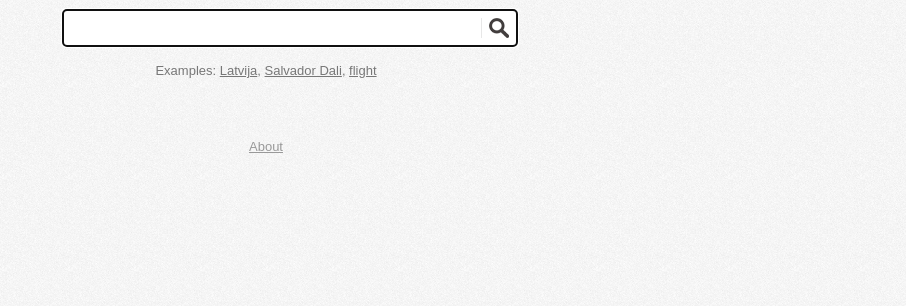
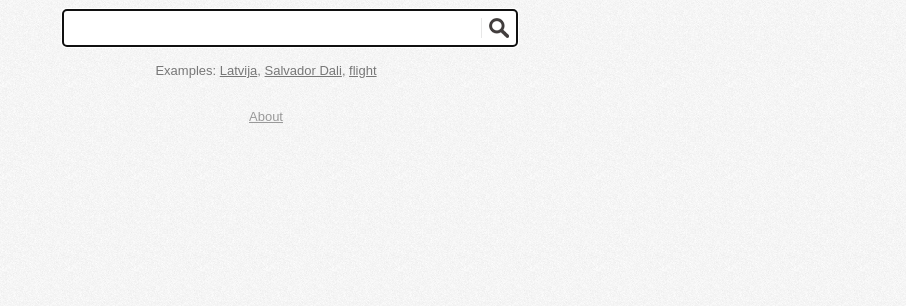
Before and after one commit to torbjon/pineuro, a PHP site: page / in a window 1280 px wide. Shown: the part 219-525 px from the top of the page, without its empty margins (374-1280 px from the left). Run offline with PHP 8.4, Linux system fonts and the light colour scheme; some libraries are stand-ins or nearby versions; some web fonts are replaced.

Commit message:
about augstāk

```diff
--- a/assets/css/style.css
+++ b/assets/css/style.css
@@ -43,7 +43,7 @@ a:hover { text-decoration: underline; }
 }
 .start .featured { margin: 54px 0px 0 0; color: #777; }
 .start .featured a { color: #777; }
-.start .about { margin-top: 60px; }
+.start .about { margin-top: 30px; }
 .start .about a { color: #999; }
 
 /** About page */
```
